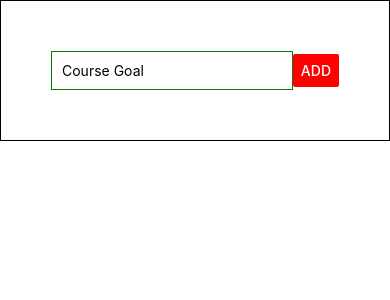
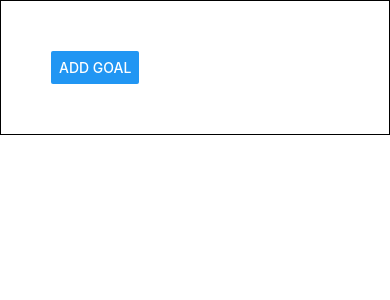
Before and after one commit to rossmawd/react-native-test-app, a React Native app: screen / in a window 390 px wide. Shown: the top 300 px of the page. Built offline with nearby package versions, Linux system fonts and the light colour scheme.

Commit message:
implementing Modal to hide Goal Input when not req

```diff
--- a/App.js
+++ b/App.js
@@ -1,11 +1,12 @@
 import React, { useState, useEffect } from "react";
-import { StyleSheet, View, TextInput, Button, FlatList } from "react-native";
+import { StyleSheet, View, Button, FlatList } from "react-native";
 import GoalItem from "./Components/GoalItem";
 import GoalInput from "./Components/GoalInput";
 
 export default function App() {
   const [enteredGoal, setEnteredGoal] = useState("");
   const [courseGoals, setCourseGoals] = useState([]);
+  const [isAddMode, setIsAddMode] = useState(false)
 
   function getInputHandler(enteredText) {
     setEnteredGoal(enteredText);
@@ -29,8 +30,9 @@ export default function App() {
   return (
     <View style={styles.screen}>
       <View style={styles.inputContainer}>
-        <GoalInput getInputHandler={getInputHandler} enteredGoal={enteredGoal} />
-        <Button onPress={addGoalHandler} title="ADD" color={"red"} />
+        <Button onPress={() => setIsAddMode(!isAddMode)} title="Add Goal" />
+        <GoalInput isAddMode={isAddMode} getInputHandler={getInputHandler} enteredGoal={enteredGoal} addGoalHandler={addGoalHandler} />
+
       </View>
 
       <View />
--- a/Components/GoalInput.js
+++ b/Components/GoalInput.js
@@ -1,13 +1,20 @@
 import React from 'react'
-import { TextInput, StyleSheet } from 'react-native'
+import { TextInput, StyleSheet, Modal, View, Button } from 'react-native'
 
 const GoalInput = (props) => {
-  return <TextInput
-    placeholder="Course Goal"
-    style={styles.input}
-    onChangeText={props.getInputHandler}
-    value={props.enteredGoal}
-  />
+  return (
+    <Modal visible={props.isAddMode}>
+      <View style={styles.input}>
+        <TextInput
+          placeholder="Course Goal"
+
+          onChangeText={props.getInputHandler}
+          value={props.enteredGoal}
+        />
+        <Button onPress={props.addGoalHandler} title="ADD" color={"red"} />
+      </View>
+    </Modal>
+  )
 }
 
 export default GoalInput
```
